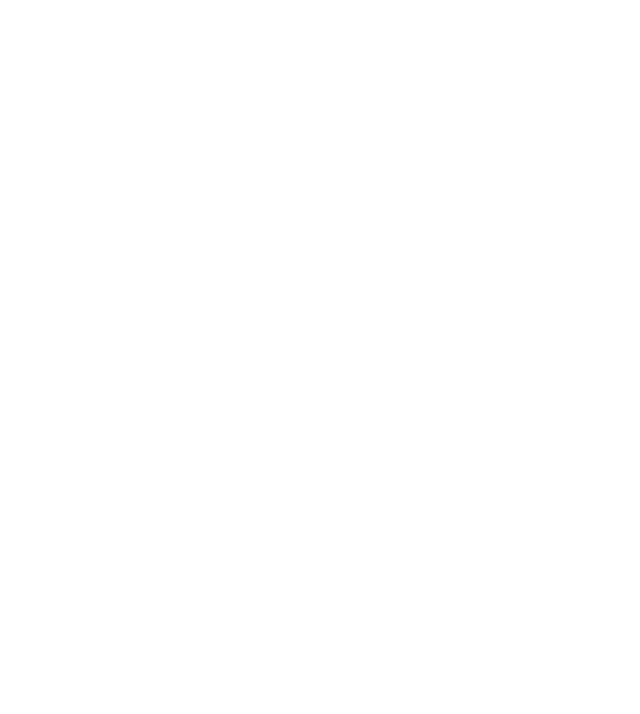
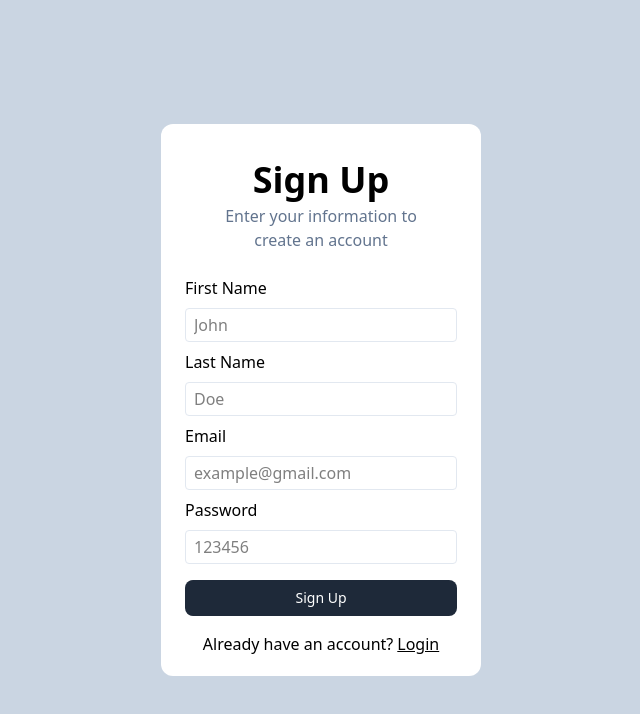
Before and after one commit to Resham8/Cashly, a React (Vite) app in the folder client/: page /signup in a window 1280 px wide. Shown: the top 714 px of the page, without its empty margins (319-959 px from the left). Built offline with nearby package versions, Linux system fonts and the light colour scheme.

Commit message:
added pages

```diff
--- a/client/src/components/AppBar.tsx
+++ b/client/src/components/AppBar.tsx
@@ -1,7 +1,7 @@
 export function AppBar() {
   return (
     <div className="flex justify-between px-5 py-4 shadow h-14 items-center">
-      <div className="flex justify-center h-full items-center font-medium text-lg">Paytm App</div>
+      <div className="flex justify-center h-full items-center font-medium text-lg">Cashly</div>
       <div className="flex gap-3 items-center">
         <div className="flex justify-center h-full font-normal">Hello</div>
         <div className="p-2 rounded-full  h-12 w-12 bg-slate-200">
--- a/client/src/pages/Dashboard.tsx
+++ b/client/src/pages/Dashboard.tsx
@@ -1,3 +1,33 @@
-export default function Dashboard(){
-    return <div></div>
+import axios from "axios";
+import { AppBar } from "../components/AppBar";
+import { Balance } from "../components/Balance";
+import { UsersComponents } from "../components/UsersComponents";
+import { useEffect, useState } from "react";
+
+export default function Dashboard() {
+  const [balance, setBalance] = useState("");
+
+  async function getBalance() {
+    const response = await axios.get(
+      "http://localhost:3000/api/v1/account/balance",
+      {
+        headers: {
+          Authentication: `Bearer ${localStorage.getItem("token")}`,
+        },
+      }
+    );
+
+    setBalance(response.data.balance);
+  }
+  useEffect(() => {
+    getBalance();
+  }, [balance]);
+
+  return (
+    <div className="h-screen w-screen">
+      <AppBar />
+      <Balance value={balance} />
+      <UsersComponents />
+    </div>
+  );
 }
--- a/client/src/pages/Login.tsx
+++ b/client/src/pages/Login.tsx
@@ -1,5 +1,48 @@
-export default function LogIn(){
-    return <div>
+import { useState } from "react";
+import { BottomWarning } from "../components/BottomWarning";
+import { Button } from "../components/Button";
+import { Heading } from "../components/Heading";
+import { InputBox } from "../components/InputBox";
+import { SubHeading } from "../components/SubHeading";
+import axios from "axios";
+import { useNavigate } from "react-router-dom";
 
-    </div>
+export default function Login() {
+  const [username, setUsername] = useState("");
+  const [password, setPassword] = useState("");
+  const navigate = useNavigate();
+  async function handleLogin() {
+    const res = await axios.post("http://localhost:3000/api/v1/user/login", {
+      username,
+      password,
+    });
+    localStorage.setItem("token", res.data.token);
+    navigate("/dashboard")
+  }
+  return (
+    <>
+      <div className="flex justify-center items-center bg-slate-300 h-screen w-screen">
+        <div className="w-80 bg-white rounded-xl text-center h-max px-6 py-3">
+          <Heading label="LogIn" />
+          <SubHeading label="Enter your credentials to access your account" />
+          <InputBox
+            label="Email"
+            placeholder="example@gmail.com"
+            onChange={(e) => setUsername(e.target.value)}
+          />
+          <InputBox
+            label="password"
+            placeholder="123456"
+            onChange={(e) => setPassword(e.target.value)}
+          />
+          <Button label={"LogIn"} onClick={handleLogin} />
+          <BottomWarning
+            label="Didn't have an account?"
+            text="Sign Up"
+            to="/signup"
+          />
+        </div>
+      </div>
+    </>
+  );
 }
--- a/client/src/pages/SendMoney.tsx
+++ b/client/src/pages/SendMoney.tsx
@@ -1,5 +1,9 @@
-export default function SendMoney(){
-    return <div>
+import { SendMoneyCard } from "../components/SendMoneyCard";
 
+export default function SendMoney() {
+  return (
+    <div className="flex justify-center items-center h-screen bg-gray-100">
+      <SendMoneyCard />
     </div>
+  );
 }
--- a/client/src/pages/SignUp.tsx
+++ b/client/src/pages/SignUp.tsx
@@ -1,5 +1,69 @@
-export default function SignUp(){
-    return <div>
+import { useState } from "react";
+import { BottomWarning } from "../components/BottomWarning";
+import { Button } from "../components/Button";
+import { Heading } from "../components/Heading";
+import { InputBox } from "../components/InputBox";
+import { SubHeading } from "../components/SubHeading";
+import axios from "axios";
+import { useNavigate } from "react-router-dom";
 
-    </div>
+export default function SignUp() {
+  const [firstName, setFirstName] = useState("");
+  const [lastName, setLastName] = useState("");
+  const [username, setUsername] = useState("");
+  const [password, setPassword] = useState("");
+  const navigate = useNavigate();
+
+  async function handleSignup() {
+    try {
+      const res = await axios.post("http://localhost:3000/api/v1/user/signup", {
+        username,
+        firstName,
+        lastName,
+        password,
+      });
+      if(res.data){
+        navigate("/login");
+      }
+    } catch (error) {
+      console.log(error);
+    }
+  }
+
+  return (
+    <>
+      <div className="flex justify-center items-center bg-slate-300 h-screen w-screen">
+        <div className="w-80 bg-white rounded-xl text-center h-max px-6 py-3">
+          <Heading label="Sign Up" />
+          <SubHeading label="Enter your information to create an account" />
+          <InputBox
+            label="First Name"
+            placeholder="John"
+            onChange={(e) => setFirstName(e.target.value)}
+          />
+          <InputBox
+            label="Last Name"
+            placeholder="Doe"
+            onChange={(e) => setLastName(e.target.value)}
+          />
+          <InputBox
+            label="Email"
+            placeholder="example@gmail.com"
+            onChange={(e) => setUsername(e.target.value)}
+          />
+          <InputBox
+            label="password"
+            placeholder="123456"
+            onChange={(e) => setPassword(e.target.value)}
+          />
+          <Button label={"Sign Up"} onClick={handleSignup} />
+          <BottomWarning
+            label="Already have an account?"
+            text="Login"
+            to="/login"
+          />
+        </div>
+      </div>
+    </>
+  );
 }
```
